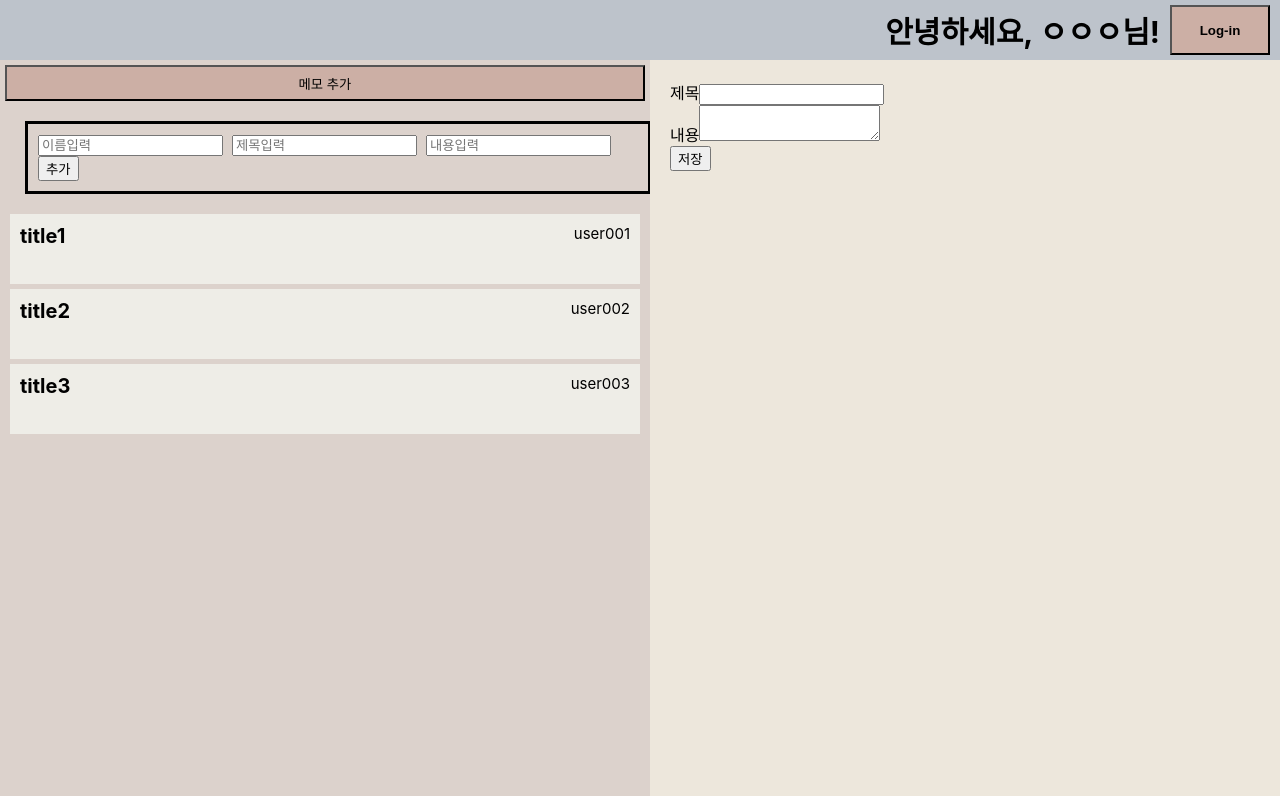
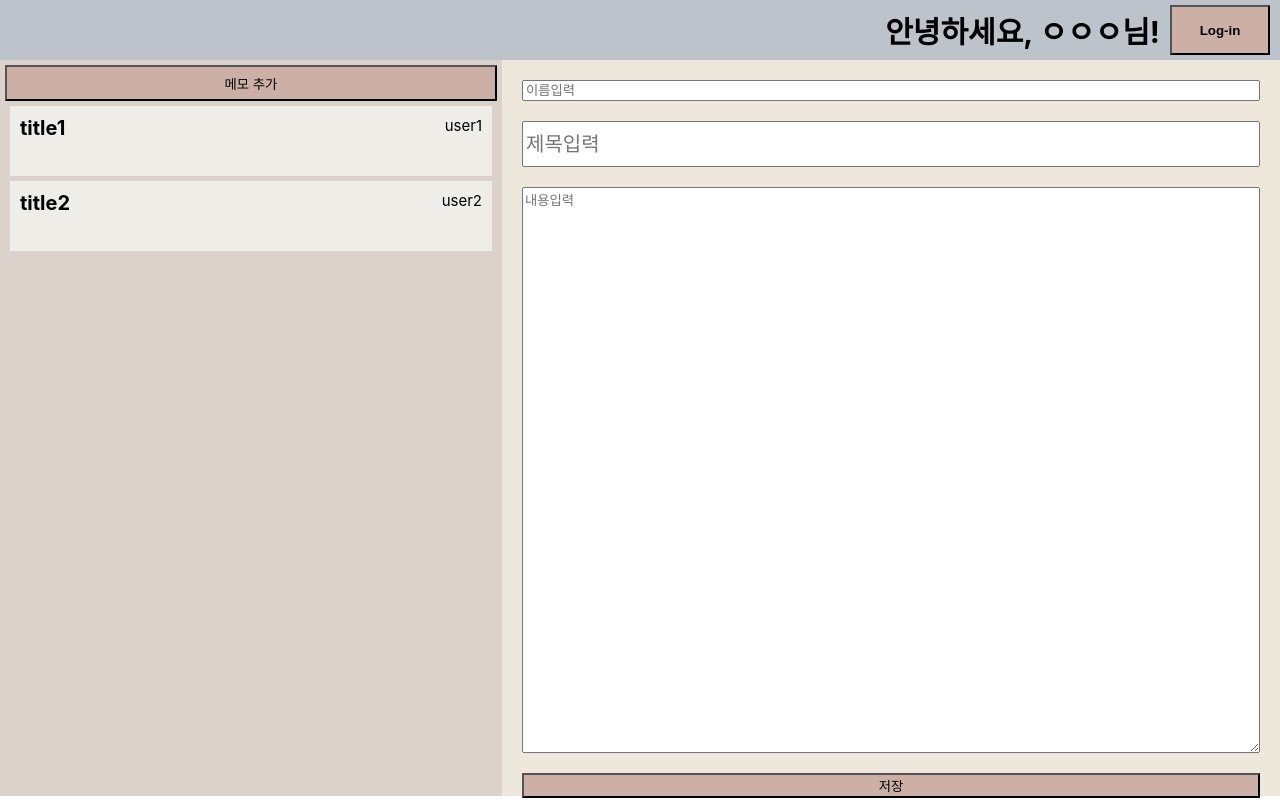
Before and after one commit to Beom-J/React-TS-study-MemoApp, a React (Create React App) app: page / in a window 1280 px wide. Both pictures are taken after a click on the button "메모 추가". Built offline with nearby package versions, Linux system fonts and the light colour scheme.

Commit message:
CRD 까지 완성

```diff
--- a/src/App.css
+++ b/src/App.css
@@ -1,6 +1,3 @@
-.warrap {
-}
-
 .nav {
   background-color: #bdc3cb;
   font-size: 30px;
@@ -21,7 +18,7 @@
   margin-left: 10px;
 }
 
-.memo-warrap {
+.memo-warap {
   display: flex;
   height: 92vh;
 }
@@ -34,8 +31,10 @@
   padding: 5px;
 }
 
-ul li {
+ul {
   list-style: none;
+  margin: 0;
+  padding: 0;
 }
 
 .add-btn {
--- a/src/App.tsx
+++ b/src/App.tsx
@@ -1,72 +1,16 @@
-import { MouseEvent, useState } from 'react';
 import './App.css';
-import Memo from './components/Memo';
-import MemoList from './components/MemoList';
-
-type memoProps = {
-  id: string;
-  name: string;
-  title: string;
-  createDate: string;
-  content: string;
-};
+import MemoWrrap from './components/MemoWrap';
 
 function App() {
-  const [memo, setMemo] = useState({
-    id: 'user001',
-    name: 'user1',
-    title: 'title1',
-    createDate: '2021-11-08',
-    content: 'content1'
-  });
-
-  const [viewPage, setViewPage] = useState({
-    id: 'user001',
-    name: 'user1',
-    title: 'title1',
-    createDate: '2021-11-08',
-    content: 'content1'
-  });
-
-  function handleClickMemo(event: MouseEvent) {
-    console.log('memo componenet :', event.currentTarget);
-  }
-
-  function handleAddButton(event: MouseEvent) {
-    console.log('click add button');
-  }
-
-  function handleSaveButton() {
-    console.log('click save button');
-  }
-
   return (
-    <div className="warrap">
+    <div className="warap">
       <nav className="nav">
         <span> 안녕하세요, ㅇㅇㅇ님! </span>
         <button className="log-in-btn" type="button">
           Log-in
         </button>
       </nav>
-      <div className="memo-warrap">
-        <div className="memo-list">
-          <button className="add-btn" type="button" onClick={handleAddButton}>
-            메모 추가
-          </button>
-          <MemoList />
-        </div>
-        <div className="memo-view">
-          <span>제목</span>
-          <input type="text" />
-          <br />
-          <span>내용</span>
-          <textarea />
-          <br />
-          <button className="save-btn" type="button" onClick={handleSaveButton}>
-            저장
-          </button>
-        </div>
-      </div>
+      <MemoWrrap />
     </div>
   );
 }
--- a/src/components/CreateMemo.tsx
+++ b/src/components/CreateMemo.tsx
@@ -1,22 +1,30 @@
+import '../css/Memo-Wrap.css';
+
 type props = {
+  id: string;
   name: string;
   title: string;
   content: string;
-  onDataChange: (event: any) => void;
+  onDataChange: (
+    event:
+      | React.ChangeEvent<HTMLInputElement>
+      | React.ChangeEvent<HTMLTextAreaElement>
+  ) => void;
   onCreate: () => void;
 };
 
-function CreateMemo({ name, title, content, onDataChange, onCreate }: props) {
-  const style = {
-    width: '600px',
-    margin: '20px',
-    padding: '10px',
-    border: '3px solid black'
-  };
-
+function CreateMemo({
+  id,
+  name,
+  title,
+  content,
+  onDataChange,
+  onCreate
+}: props) {
   return (
-    <div style={style}>
+    <div className="write-page">
       <input
+        className="name"
         type="text"
         name="name"
         placeholder="이름입력"
@@ -25,6 +33,7 @@ function CreateMemo({ name, title, content, onDataChange, onCreate }: props) {
       />
       &nbsp;&nbsp;
       <input
+        className="title"
         type="text"
         name="title"
         placeholder="제목입력"
@@ -32,8 +41,8 @@ function CreateMemo({ name, title, content, onDataChange, onCreate }: props) {
         value={title}
       />
       &nbsp;&nbsp;
-      <input
-        type="text"
+      <textarea
+        className="content"
         name="content"
         placeholder="내용입력"
         onChange={onDataChange}
@@ -41,7 +50,7 @@ function CreateMemo({ name, title, content, onDataChange, onCreate }: props) {
       />
       &nbsp;&nbsp;
       <button onClick={onCreate} type="button">
-        추가
+        저장
       </button>
     </div>
   );
--- a/src/components/Memo.tsx
+++ b/src/components/Memo.tsx
@@ -1,26 +1,25 @@
-import React, { MouseEvent, RefObject, useRef } from 'react';
-import { memoProps } from './MemoList';
-
-// type memoProps = {
-//   id: string;
-//   name: string;
-//   title: string;
-//   createDate: string;
-//   content: string;
-// };
+export type memoProps = {
+  id: string;
+  name: string;
+  title: string;
+  content: string;
+};
 
 type memo = {
-  params: memoProps;
+  memo: memoProps;
+  onClick: (memo: memoProps) => void;
 };
 
-function Memo({ params }: memo) {
+function Memo({ memo, onClick }: memo) {
   return (
-    <ul className="memo">
-      <li className="title">{params.title}</li>
-      <li className="info">
-        <div className="id">{params.id}</div>
-      </li>
-    </ul>
+    <li onClick={() => onClick(memo)} onKeyDown={() => console.log('keyDown')}>
+      <div className="memo">
+        <div className="title">{memo.title}</div>
+        <div className="info">
+          <div className="name">{memo.name}</div>
+        </div>
+      </div>
+    </li>
   );
 }
 
--- a/src/components/MemoList.tsx
+++ b/src/components/MemoList.tsx
@@ -1,83 +1,20 @@
-import { useState } from 'react';
-import Memo from './Memo';
-import CreateMemo from './CreateMemo';
+import Memo, { memoProps } from './Memo';
 
-export type memoProps = {
-  id: string;
-  name: string;
-  title: string;
-  content: string;
+type memoList = {
+  memoList: memoProps[];
+  onClick: (memo: memoProps) => void;
 };
 
-function MemoList() {
-  const [memoList, setMemoList] = useState([
-    {
-      id: 'user001',
-      name: 'user1',
-      title: 'title1',
-      content: 'content1'
-    },
-    {
-      id: 'user002',
-      name: 'user2',
-      title: 'title2',
-      content: 'content2'
-    },
-    {
-      id: 'user003',
-      name: 'user3',
-      title: 'title3',
-      content: 'content3'
-    }
-  ]);
-
-  const [inputs, setInputs] = useState({
-    id: '',
-    name: '',
-    title: '',
-    content: ''
-  });
-
-  const { id, name, title, content } = inputs;
-
-  const onDataChange = (e: { target: { name: string; value: string } }) => {
-    const { name, value } = e.target;
-
-    setInputs({
-      ...inputs,
-      [name]: value
-    });
-  };
-
-  const onCreate = () => {
-    const memo = {
-      id: 'user00',
-      name,
-      title,
-      content
-    };
-    setMemoList([...memoList, memo]);
-
-    setInputs({
-      id: '',
-      name: '',
-      title: '',
-      content: ''
-    });
-  };
-
+function MemoList({ memoList, onClick }: memoList) {
+  let key = 0;
   return (
     <div>
-      <CreateMemo
-        name={name}
-        title={title}
-        content={content}
-        onDataChange={onDataChange}
-        onCreate={onCreate}
-      />
-      {memoList.map((memo) => {
-        return <Memo params={memo} key={memo.id} />;
-      })}
+      <ul>
+        {memoList.map((memo: memoProps) => {
+          key += 1;
+          return <Memo memo={memo} key={memo.name + key} onClick={onClick} />;
+        })}
+      </ul>
     </div>
   );
 }
--- /dev/null
+++ b/src/components/MemoWrap.tsx
@@ -0,0 +1,138 @@
+import { useState } from 'react';
+import CreateMemo from './CreateMemo';
+import { memoProps } from './Memo';
+import MemoList from './MemoList';
+import ViewPage from './ViewPage';
+
+const MemoWrap = () => {
+  // 우측 뷰페이지 전환용 bool state
+  const [isWritePage, setWritePage] = useState(false);
+
+  // memo list state
+  const [memoList, setMemoList] = useState([
+    {
+      id: '',
+      name: 'user1',
+      title: 'title1',
+      content: 'content1'
+    },
+    {
+      id: '',
+      name: 'user2',
+      title: 'title2',
+      content: 'content2'
+    }
+  ]);
+
+  // create memo state
+  const [inputs, setInputs] = useState({
+    id: '',
+    name: '',
+    title: '',
+    content: ''
+  });
+
+  // view memo state
+  const [memo, setMemo] = useState({
+    id: '',
+    name: '',
+    title: '',
+    content: '메모를 클릭하거나, 새로운 메모를 추가해보세요'
+  });
+
+  // input 에서 받아온 값 저장용 변수
+  const { id, name, title, content } = inputs;
+
+  // input 에 입력한 값 읽어오는 함수
+  const handleDataChange = (
+    event:
+      | React.ChangeEvent<HTMLInputElement>
+      | React.ChangeEvent<HTMLTextAreaElement>
+  ) => {
+    const { name, value } = event.target;
+    setInputs({
+      ...inputs,
+      [name]: value
+    });
+  };
+
+  // input 에 입력한 값을 memo list 에 추가
+  const handleCreate = () => {
+    const newMemo = {
+      id,
+      name,
+      title,
+      content
+    };
+    setMemoList([...memoList, newMemo]);
+    setInputs({
+      id: '',
+      name: '',
+      title: '',
+      content: ''
+    });
+    setWritePage(false);
+  };
+
+  // write page 로 전환시켜주는 함수
+  const handleAddButton = () => {
+    setWritePage(true);
+  };
+
+  // memo 클릭시 해당 memo 값을 들고 뷰페이지로 전환
+  const handleClickMemo = (memo: memoProps) => {
+    setMemo(memo);
+  };
+
+  // 수정 버튼 누를 시 동작
+  const handleModifyButton = (memo: memoProps) => {
+    console.log('modify : ', memo);
+    setInputs(memo);
+    setWritePage(true);
+  };
+
+  // 삭제 버튼 누를 시 동작
+  const handleDeleteButton = (memo: memoProps) => {
+    const newMemoList: memoProps[] = memoList.filter(
+      (originalMemo) => originalMemo !== memo
+    );
+    setMemoList(newMemoList);
+    setMemo({
+      id: '',
+      name: '',
+      title: '',
+      content: '메모를 클릭하거나, 새로운 메모를 추가해보세요'
+    });
+  };
+
+  return (
+    <div className="memo-warap">
+      <div className="memo-list">
+        <button className="add-btn" type="button" onClick={handleAddButton}>
+          메모 추가
+        </button>
+        <MemoList memoList={memoList} onClick={handleClickMemo} />
+      </div>
+      <div className="memo-view">
+        {isWritePage ? (
+          <CreateMemo
+            id={id}
+            name={name}
+            title={title}
+            content={content}
+            onDataChange={handleDataChange}
+            onCreate={handleCreate}
+          />
+        ) : (
+          <ViewPage
+            memo={memo}
+            onClickModifyButton={handleModifyButton}
+            onClickDeleteButton={handleDeleteButton}
+          />
+        )}
+      </div>
+    </div>
+  );
+};
+
+export default MemoWrap;
--- /dev/null
+++ b/src/components/ViewPage.tsx
@@ -0,0 +1,42 @@
+import { memoProps } from './Memo';
+
+type memo = {
+  memo: memoProps;
+  onClickModifyButton: (memo: memoProps) => void;
+  onClickDeleteButton: (memo: memoProps) => void;
+};
+
+const ViewPage = ({ memo, onClickModifyButton, onClickDeleteButton }: memo) => {
+  return (
+    <>
+      {memo.name !== '' ? (
+        <div>
+          <button
+            type="button"
+            className="modify"
+            onClick={() => onClickModifyButton(memo)}
+          >
+            수정
+          </button>
+          <button
+            type="button"
+            className="delete"
+            onClick={() => onClickDeleteButton(memo)}
+          >
+            삭제
+          </button>
+        </div>
+      ) : (
+        ''
+      )}
+
+      <div className="view-page">
+        <div className="name">{memo.name}</div>
+        <div className="title">{memo.title}</div>
+        <div className="content">{memo.content}</div>
+      </div>
+    </>
+  );
+};
+
+export default ViewPage;
--- /dev/null
+++ b/src/css/Memo-Wrap.css
@@ -0,0 +1,22 @@
+.write-page {
+  display: flex;
+  flex-direction: column;
+}
+
+.write-page .name {
+}
+
+.write-page .title {
+  font-size: 20px;
+  font-weight: normal;
+  height: 5vh;
+}
+
+.write-page .content {
+  height: 70vh;
+}
+
+.write-page button {
+  background-color: #ccafa5;
+  height: 5%;
+}
```
Also changed, not shown: package.json (+4 -4 lines), 1 other file (tests, documents, lock files or other folders).
